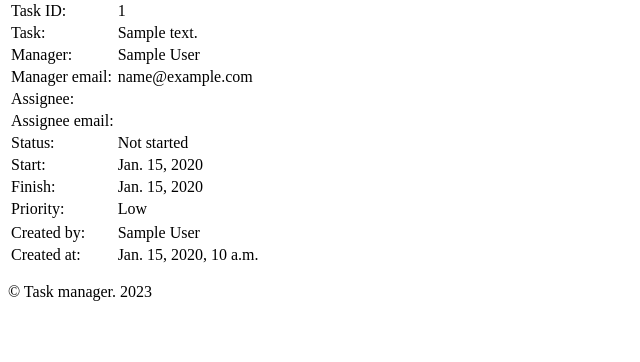
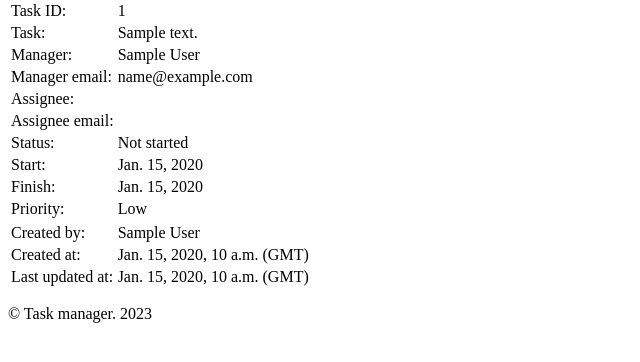
Before and after one commit to bro256/django03, a Django app: page /task/1/ in a window 1280 px wide. Shown: the part 221-583 px from the top of the page, without its empty margins (0-640 px from the left). Run offline with Django 4.2, Linux system fonts and the light colour scheme; the first user in the database is signed in; tables that the repository leaves empty hold one stand-in row (Sample ...).

Commit message:
last_update field added in models

```diff
--- a/django03/task_manager/models.py
+++ b/django03/task_manager/models.py
@@ -95,6 +95,7 @@ class Task(models.Model):
         db_index=True,
     )
     created_at = models.DateTimeField(_("Created"), auto_now_add=True)
+    updated_at = models.DateTimeField(_("Updated"), auto_now=True)
 
     @property
     def is_overdue(self):
--- a/django03/task_manager/templates/task_manager/task_detail.html
+++ b/django03/task_manager/templates/task_manager/task_detail.html
@@ -60,7 +60,11 @@
     </tr>
     <tr>
         <td>Created at:</td>
-        <td>{{ task.created_at }}</td>
+        <td>{{ task.created_at }} (GMT)</td>
+    </tr>
+    <tr>
+        <td>Last updated at:</td>
+        <td>{{ task.updated_at }} (GMT)</td>
     </tr>
 </table>
 {% else %}
```
Also changed, not shown: django03/task_manager/migrations/0004_task_updated_at.py (added).
